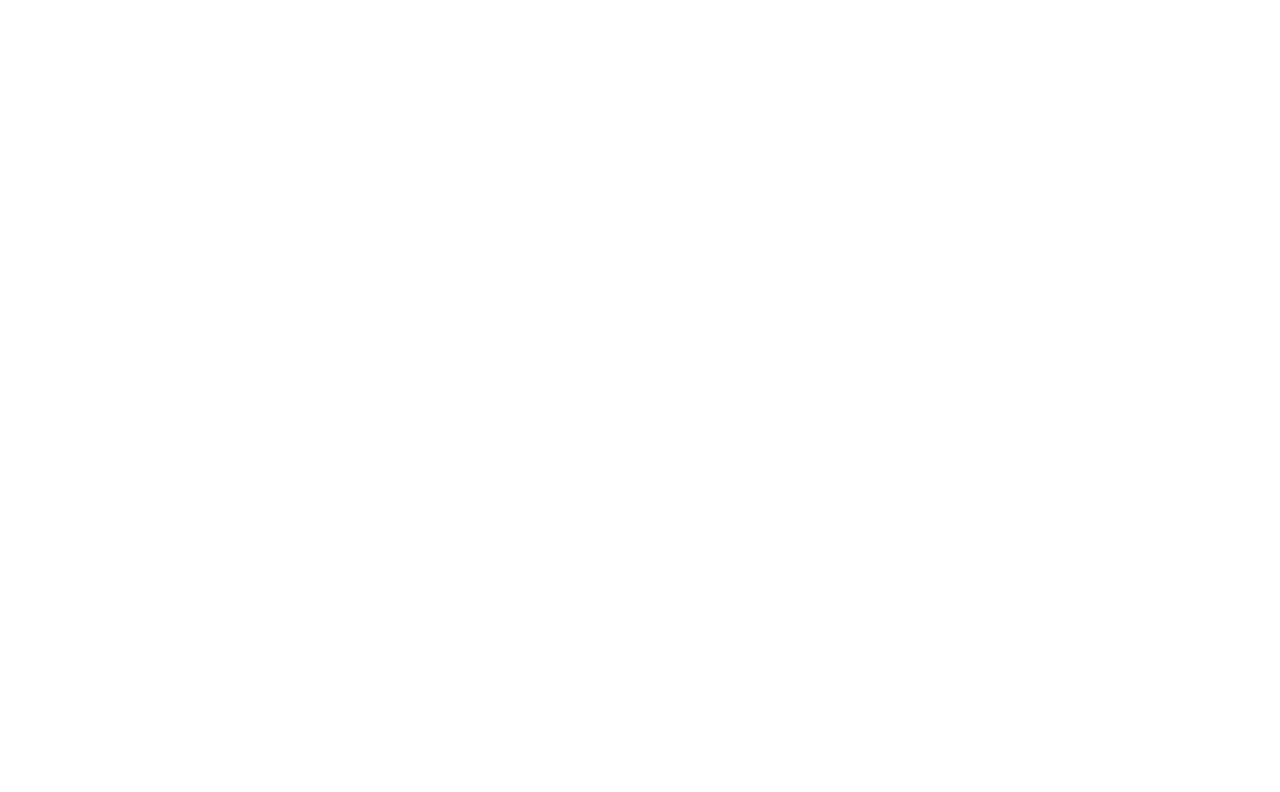
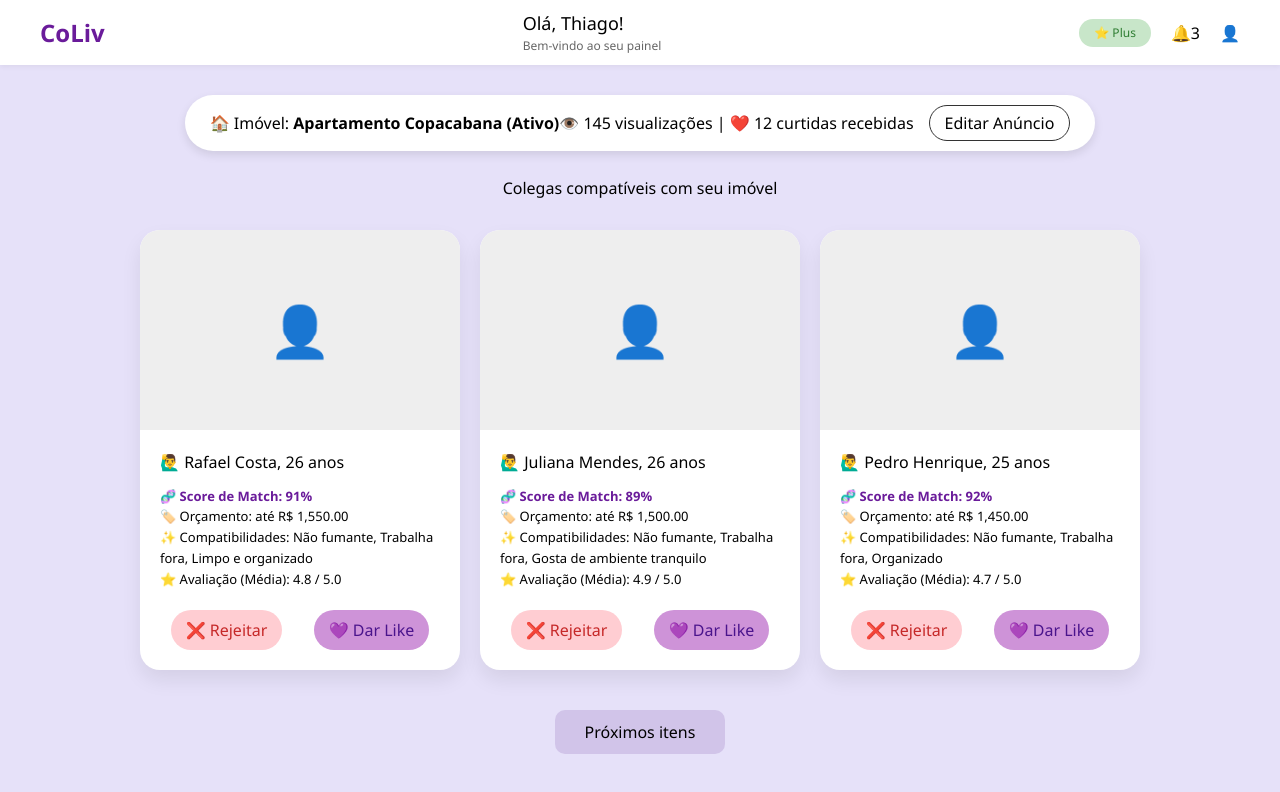
Before and after one commit to guihw/FabricaDeSoftware, an Angular app in the folder Projeto Coliv/coliv-app/: page /anfitriao in a window 1280 px wide. Before the commit this address led to /. Shown: the top 792 px of the page. Built offline with nearby package versions, Linux system fonts and the light colour scheme.

Commit message:
EEDT-34: implementação interface home anfitrião

```diff
--- /dev/null
+++ b/Projeto Coliv/coliv-app/src/app/features/painel-anfitriao/painel-anfitriao.component.css
@@ -0,0 +1,80 @@
+.painel-wrapper {
+  background-color: #E6E1F9; /* Roxo bem clarinho do fundo */
+  min-height: 100vh;
+  font-family: 'Segoe UI', Tahoma, Geneva, Verdana, sans-serif;
+}
+
+/* HEADER */
+.main-header {
+  background: white;
+  padding: 10px 40px;
+  display: flex;
+  justify-content: space-between;
+  align-items: center;
+  box-shadow: 0 2px 5px rgba(0,0,0,0.05);
+}
+
+.logo-text { font-size: 24px; font-weight: bold; color: #6A1B9A; }
+.user-info h2 { font-size: 18px; margin: 0; }
+.user-info p { font-size: 12px; color: #666; margin: 0; }
+
+.header-actions { display: flex; gap: 20px; align-items: center; }
+.badge-plus { background: #C8E6C9; color: #2E7D32; padding: 5px 15px; border-radius: 20px; font-size: 12px; }
+
+/* BANNER IMÓVEL */
+.imovel-banner { text-align: center; padding: 30px 0; }
+.imovel-info-card {
+  background: white;
+  display: inline-flex;
+  align-items: center;
+  padding: 10px 25px;
+  border-radius: 50px;
+  gap: 15px;
+  box-shadow: 0 4px 10px rgba(0,0,0,0.1);
+}
+.btn-edit { border: 1px solid #333; background: none; border-radius: 20px; padding: 5px 15px; cursor: pointer; }
+.section-title { margin-top: 25px; font-weight: 500; }
+
+/* GRID DE CARDS */
+.cards-container {
+  display: flex;
+  justify-content: center;
+  gap: 20px;
+  padding: 0 40px;
+  flex-wrap: wrap;
+}
+
+.card {
+  background: white;
+  width: 320px;
+  border-radius: 20px;
+  overflow: hidden;
+  box-shadow: 0 10px 20px rgba(0,0,0,0.08);
+  padding-bottom: 20px;
+}
+
+.photo-placeholder {
+  height: 200px;
+  background: #eee;
+  display: flex;
+  align-items: center;
+  justify-content: center;
+  font-size: 50px;
+}
+
+.card-content { padding: 20px; font-size: 13px; line-height: 1.6; }
+.card-content h4 { font-size: 16px; margin-bottom: 10px; }
+.score { color: #6A1B9A; font-weight: bold; }
+
+/* BOTÕES DOS CARDS */
+.card-actions {
+  display: flex;
+  justify-content: space-around;
+  padding: 0 15px;
+}
+
+.btn-reject { background: #FFCDD2; color: #C62828; border: none; padding: 8px 15px; border-radius: 20px; cursor: pointer; }
+.btn-like { background: #CE93D8; color: #4A148C; border: none; padding: 8px 15px; border-radius: 20px; cursor: pointer; }
+
+.footer-action { text-align: center; padding: 40px; }
+.btn-next { background: #D1C4E9; border: none; padding: 10px 30px; border-radius: 10px; cursor: pointer; }
--- /dev/null
+++ b/Projeto Coliv/coliv-app/src/app/features/painel-anfitriao/painel-anfitriao.component.html
@@ -0,0 +1,57 @@
+<div class="painel-wrapper">
+  <header class="main-header">
+    <div class="logo-section">
+      <span class="logo-text">CoLiv</span>
+    </div>
+    <div class="user-info">
+      <h2>Olá, Thiago!</h2>
+      <p>Bem-vindo ao seu painel</p>
+    </div>
+    <div class="header-actions">
+      <div class="badge-plus">⭐ Plus</div>
+      <div class="icon-notificacao">🔔<span class="count">3</span></div>
+      <div class="user-avatar">👤</div>
+    </div>
+  </header>
+
+  <section class="imovel-banner">
+    <div class="imovel-info-card">
+      <p>
+        🏠 Imóvel: <strong>Apartamento Copacabana (Ativo)</strong>
+        <span class="stats">👁️ 145 visualizações | ❤️ 12 curtidas recebidas</span>
+      </p>
+      <button class="btn-edit">Editar Anúncio</button>
+    </div>
+    <h3 class="section-title">Colegas compatíveis com seu imóvel</h3>
+  </section>
+
+  <div class="cards-container">
+    <div class="card" *ngFor="let c of candidatos">
+      <div class="photo-placeholder">
+        <span class="img-mock">👤</span>
+      </div>
+
+      <div class="card-content">
+        <h4>🙋‍♂️ {{ c.nome }}, {{ c.idade }} anos</h4>
+        <p class="score">🧬 Score de Match: {{ c.score }}%</p>
+        <p class="budget">🏷️ Orçamento: até R$ {{ c.orcamento | number:'1.2-2' }}</p>
+
+        <div class="compatibilidades">
+          ✨ Compatibilidades:
+          <span class="tags">{{ c.tags.join(', ') }}</span>
+        </div>
+
+        <p class="rating">⭐ Avaliação (Média): {{ c.nota }} / 5.0</p>
+      </div>
+
+      <div class="card-actions">
+        <button class="btn-reject" (click)="rejeitar(c.nome)">❌ Rejeitar</button>
+        <button class="btn-like" (click)="darLike(c.nome)">💜 Dar Like</button>
+      </div>
+    </div>
+  </div>
+
+  <div class="footer-action">
+    <button class="btn-next">Próximos itens</button>
+  </div>
+</div>
--- /dev/null
+++ b/Projeto Coliv/coliv-app/src/app/features/painel-anfitriao/painel-anfitriao.component.ts
@@ -0,0 +1,61 @@
+import { Component } from '@angular/core';
+import { CommonModule } from '@angular/common'; // <-- IMPORTAÇÃO NECESSÁRIA
+
+export interface Candidato {
+  nome: string;
+  idade: number;
+  score: number;
+  orcamento: number;
+  tags: string[];
+  nota: number;
+  foto: string;
+}
+
+@Component({
+  selector: 'app-painel-anfitriao',
+  standalone: true, // Garante que o componente é independente
+  imports: [CommonModule], // <-- ADICIONE O COMMONMODULE AQUI PARA ATIVAR O PIPE 'NUMBER'
+  templateUrl: './painel-anfitriao.component.html',
+  styleUrls: ['./painel-anfitriao.component.css']
+})
+
+export class PainelAnfitriaoComponent {
+
+  candidatos: Candidato[] = [
+    {
+      nome: 'Rafael Costa',
+      idade: 26,
+      score: 91,
+      orcamento: 1550,
+      tags: ['Não fumante', 'Trabalha fora', 'Limpo e organizado'],
+      nota: 4.8,
+      foto: 'assets/rafael.jpg'
+    },
+    {
+      nome: 'Juliana Mendes',
+      idade: 26,
+      score: 89,
+      orcamento: 1500,
+      tags: ['Não fumante', 'Trabalha fora', 'Gosta de ambiente tranquilo'],
+      nota: 4.9,
+      foto: 'assets/juliana.jpg'
+    },
+    {
+      nome: 'Pedro Henrique',
+      idade: 25,
+      score: 92,
+      orcamento: 1450,
+      tags: ['Não fumante', 'Trabalha fora', 'Organizado'],
+      nota: 4.7,
+      foto: 'assets/pedro.jpg'
+    }
+  ];
+
+  darLike(nome: string) {
+    alert('Match! Você deu like em ' + nome);
+  }
+
+  rejeitar(nome: string) {
+    console.log(nome + ' rejeitado.');
+  }
+}
```
Also changed, not shown: Projeto Coliv/coliv-app/src/app/app.routes.ts (+11 -2 lines), Projeto Coliv/coliv-app/public/logoColiv.png (added), 1 other file (tests, documents, lock files or other folders).
